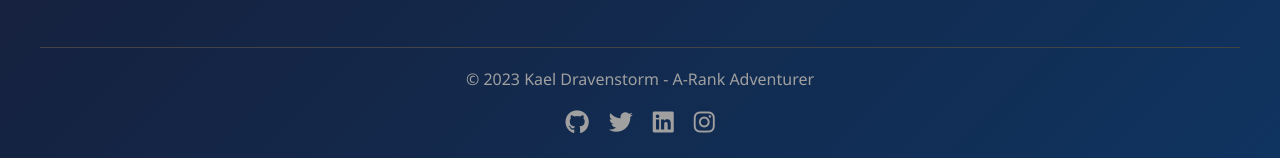
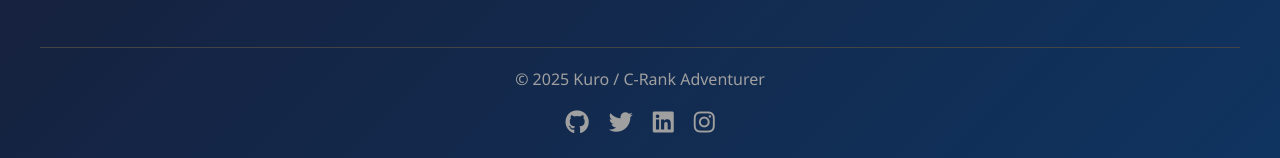
Before and after one commit to kuro-myths/kuro-myths, a plain HTML site: page docs/index.html in a window 1280 px wide. Shown: the part 1500-1658 px from the top of the page. Drawn offline with Linux system fonts and the light colour scheme.

Commit message:
Update index.html

```diff
--- a/docs/index.html
+++ b/docs/index.html
@@ -141,7 +141,7 @@
         </div>
 
         <footer>
-            <p>© 2023 Kael Dravenstorm - A-Rank Adventurer</p>
+            <p>© 2025 Kuro / C-Rank Adventurer</p>
             <div class="social-links">
                 <a href="#"><i class="fab fa-github"></i></a>
                 <a href="#"><i class="fab fa-twitter"></i></a>
@@ -152,4 +152,5 @@
     </div>
       <script src="effect status.js"></script>
 </body>
+
 </html>
```
